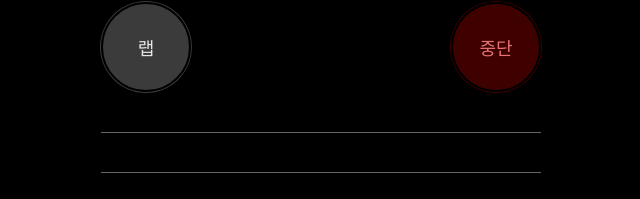
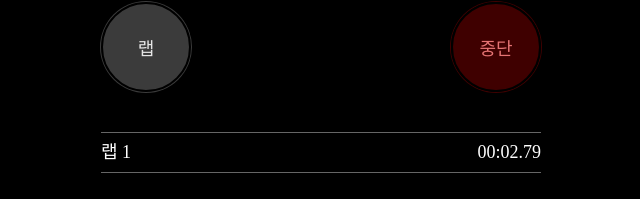
Before and after one commit to marco0212/stopwatch, a React (Create React App) app: page / in a window 1280 px wide. Both pictures are taken after a click on the button "시작". Shown: the part 407-606 px from the top of the page, without its empty margins (319-959 px from the left). Built offline with nearby package versions, Linux system fonts and the light colour scheme.

Commit message:
Fix components

```diff
--- a/src/component/RecordTable/RecordTable.js
+++ b/src/component/RecordTable/RecordTable.js
@@ -3,16 +3,23 @@ import { convertToTime } from "../../function";
 
 export default class RecordTable extends React.Component {
   render() {
+    const liveTimeRecordEle = (
+      <li>
+        <strong>랩 {this.props.record.length - 5}</strong>
+        <time>{this.props.getTimeEle(this.props.time)}</time>
+      </li>
+    );
     return (
       <div className="table-area">
         <ul>
+          {!!this.props.time && liveTimeRecordEle}
           {this.props.record.map((data, i) => {
             if (!data) return <li key={i}></li>;
             const key = `랩 ${data.index}`;
             return (
               <li key={key}>
                 <strong>{key}</strong>
-                <time>{convertToTime(data.sec)}</time>
+                <time>{this.props.getTimeEle(data.sec)}</time>
               </li>
             );
           })}
--- a/src/component/timeMonitor/timeMonitor.js
+++ b/src/component/timeMonitor/timeMonitor.js
@@ -1,12 +1,11 @@
 import React from "react";
-import { convertToTime } from "../../function";
 
-export default class TimeMonitor extends React.Component {
-  render() {
-    return (
-      <div className="monitor">
-        <time>{convertToTime(this.props.time)}</time>
-      </div>
-    );
-  }
+function TimeMonitor(props) {
+  return (
+    <div className="monitor">
+      <time>{props.getTimeEle(props.time)}</time>
+    </div>
+  );
 }
+
+export default TimeMonitor;
```
